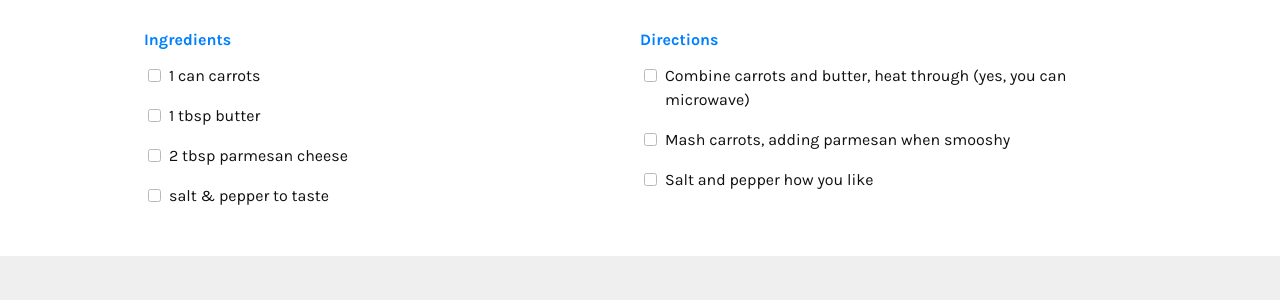
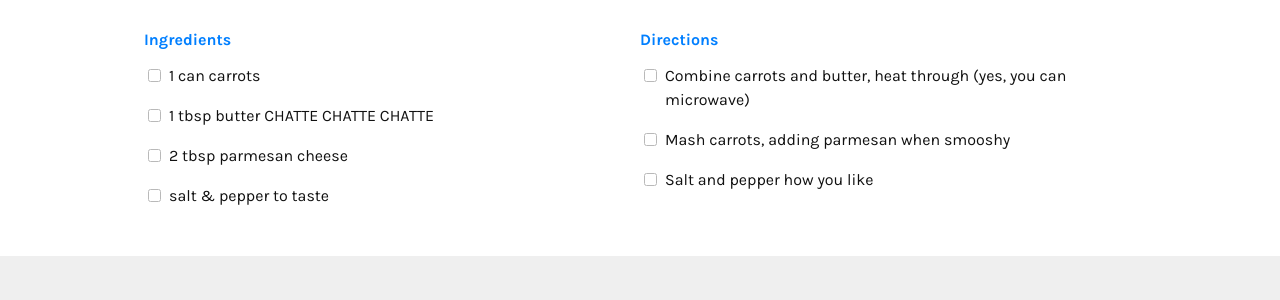
Before and after one commit to diese-french/malaubid, a Jekyll site: the page built from _recipes/smashed-carrots.md, in a window 1280 px wide, cut to the strip 865-1165 px from the top of the page. Built offline with Jekyll 4.4.1, drawn with Linux system fonts in a browser that asks for light colours; nearby versions of some CDN libraries.

Commit message:
Update smashed-carrots.md

```diff
--- a/_recipes/smashed-carrots.md
+++ b/_recipes/smashed-carrots.md
@@ -6,7 +6,7 @@ image: smashed-carrots.jpg
 
 ingredients:
 - 1 can carrots
-- 1 tbsp butter
+- 1 tbsp butter CHATTE CHATTE CHATTE
 - 2 tbsp parmesan cheese
 - salt & pepper to taste
 
```
